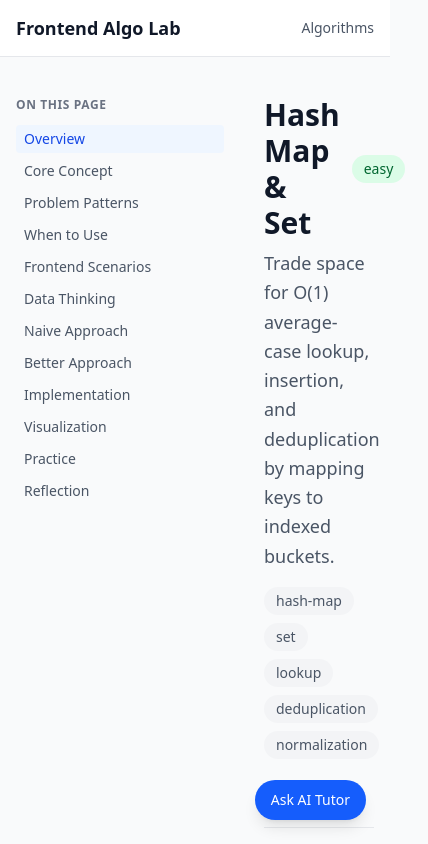
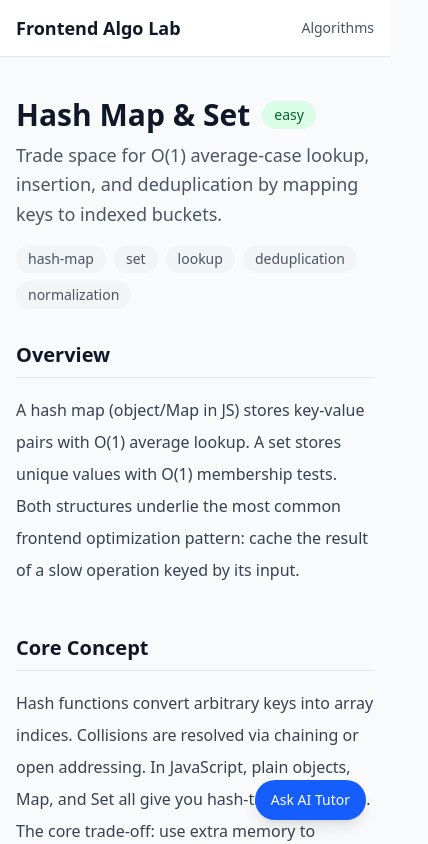
Before and after one commit to pcshen0828/frontend-algo-lab, a Next.js app: page /algorithms/hash-map-set in a window 390 px wide. Shown: the top 844 px of the page, 428 px wide, since content can reach past the window. Built offline with nearby package versions, Linux system fonts and the light colour scheme.

Commit message:
feat: hide TopicSidebar on mobile for RWD

```diff
--- a/components/TopicSidebar.tsx
+++ b/components/TopicSidebar.tsx
@@ -76,7 +76,7 @@ export default function TopicSidebar() {
   }
 
   return (
-    <nav className="sticky top-20 w-52 shrink-0">
+    <nav className="hidden lg:block sticky top-20 w-52 shrink-0">
       <p className="text-xs font-semibold text-gray-500 uppercase tracking-wider mb-3">
         On this page
       </p>
```
